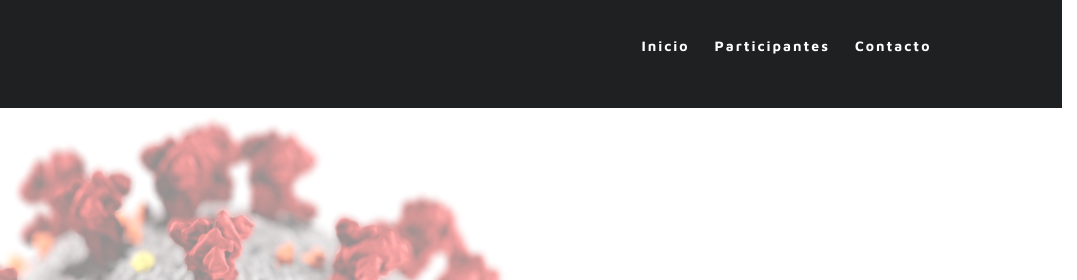
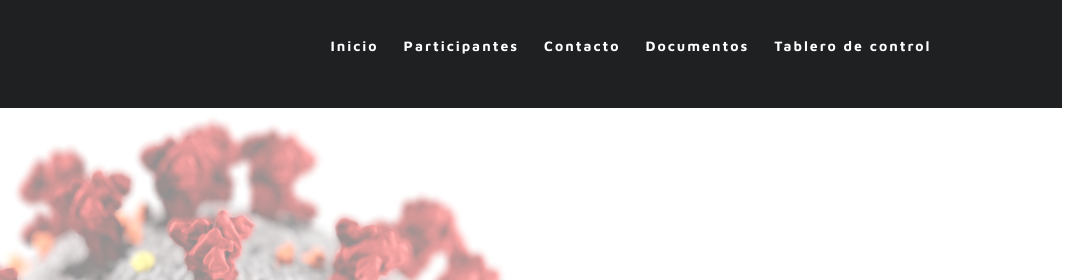
Before and after one commit to tibadeux/proycovid, a plain HTML site: page index.html in a window 1280 px wide. Shown: the top 280 px of the page, 203-1280 px from the left. Drawn offline with nearby package versions, Linux system fonts and the light colour scheme.

Commit message:
deploy 11

```diff
--- a/index.html
+++ b/index.html
@@ -21,6 +21,8 @@
                     <li><a href="index.html">Inicio</a></li>
                     <li><a href="participantes.html">Participantes</a></li>
                     <li> <a href="contacto.html">Contacto</a></li>
+                    <li> <a href="contacto.html">Documentos</a></li>
+                    <li> <a href="contacto.html">Tablero de control</a></li>
                     </ul>
                 </nav>
             </div>
```
